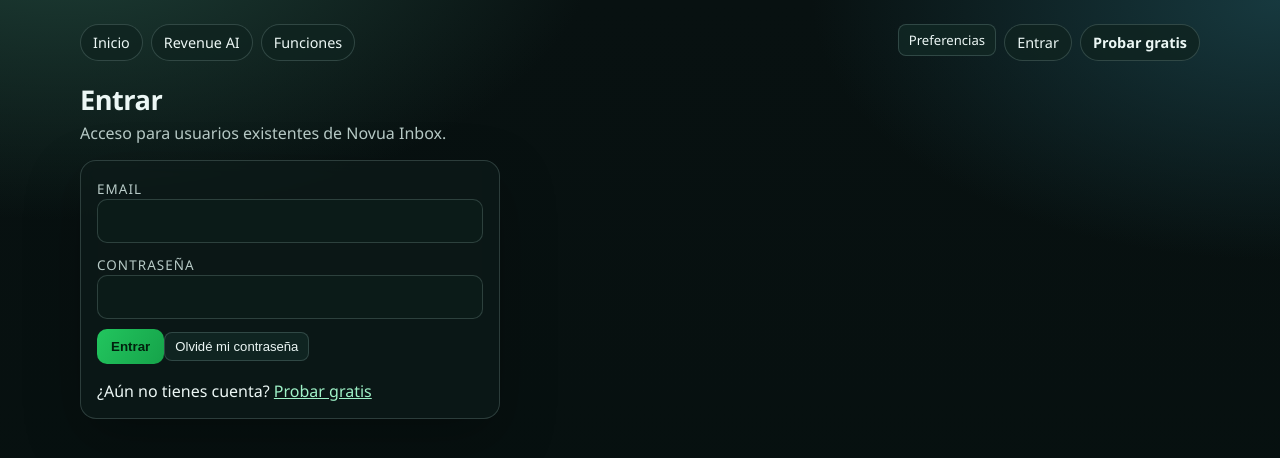
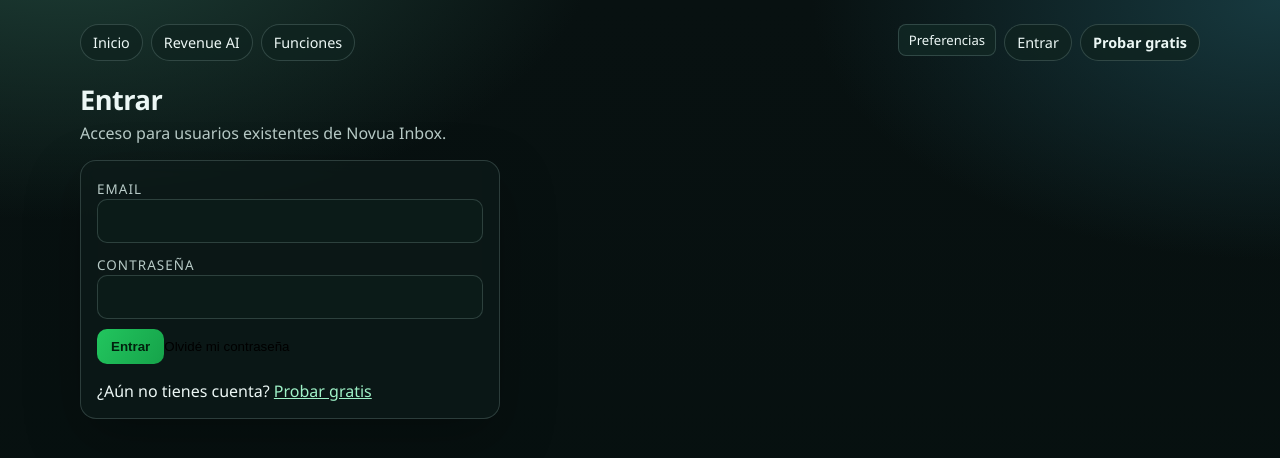
Before and after one commit to iveteamorim/ai-ops-inbox, a Next.js app: page /login in a window 1280 px wide. Shown: the top 458 px of the page. Built offline with nearby package versions, Linux system fonts and the light colour scheme; no server answers.

Commit message:
refactor: reduce forgot password CTA prominence

```diff
--- a/src/app/login/page.tsx
+++ b/src/app/login/page.tsx
@@ -102,7 +102,13 @@ export default function LoginPage() {
           {loading ? "..." : t("nav_signin")}
         </button>
 
-        <button className="mini-button" type="button" disabled={resetLoading} onClick={handleForgotPassword}>
+        <button
+          className="inline-link"
+          type="button"
+          disabled={resetLoading}
+          onClick={handleForgotPassword}
+          style={{ alignSelf: "flex-start", padding: 0, background: "transparent", border: 0 }}
+        >
           {resetLoading ? "..." : t("login_forgot_password")}
         </button>
 
```
